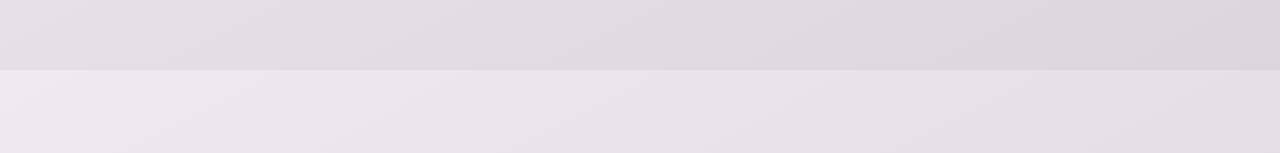
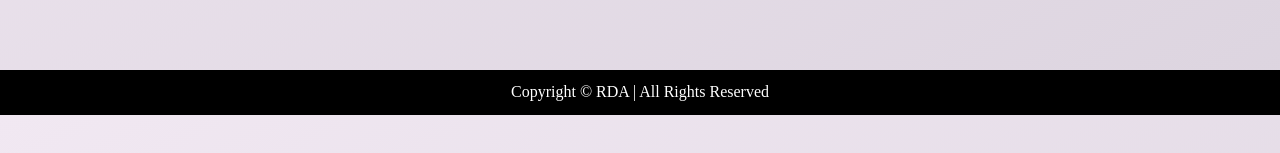
Before and after one commit to silky1133/silky-s-dance-academy, a plain HTML site: page about.html in a window 1280 px wide. Shown: the part 591-744 px from the top of the page. Drawn offline with Linux system fonts and the light colour scheme.

Commit message:
Update about.html

```diff
--- a/about.html
+++ b/about.html
@@ -135,5 +135,9 @@
             <img src="https://i.pinimg.com/originals/fb/49/a2/fb49a277041fa454ca4fdc279c3e826b.jpg" alt="Dance Class">
         </div>
     </div>
+    <footer style="background-color:black; color:white; display:flex; align-items:center; justify-content:center; height:45px;">
+    Copyright &copy; RDA | All Rights Reserved
+</footer>
+
 </body>
 </html>
```
